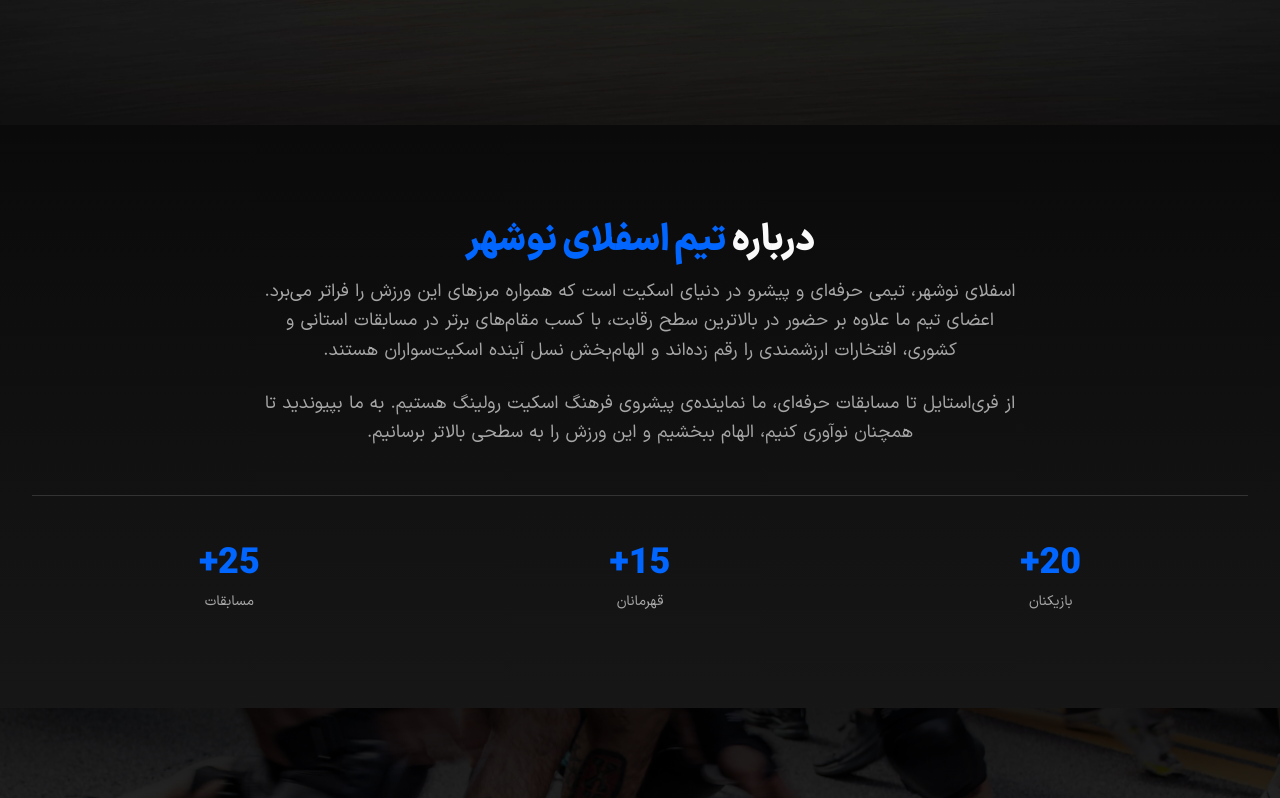
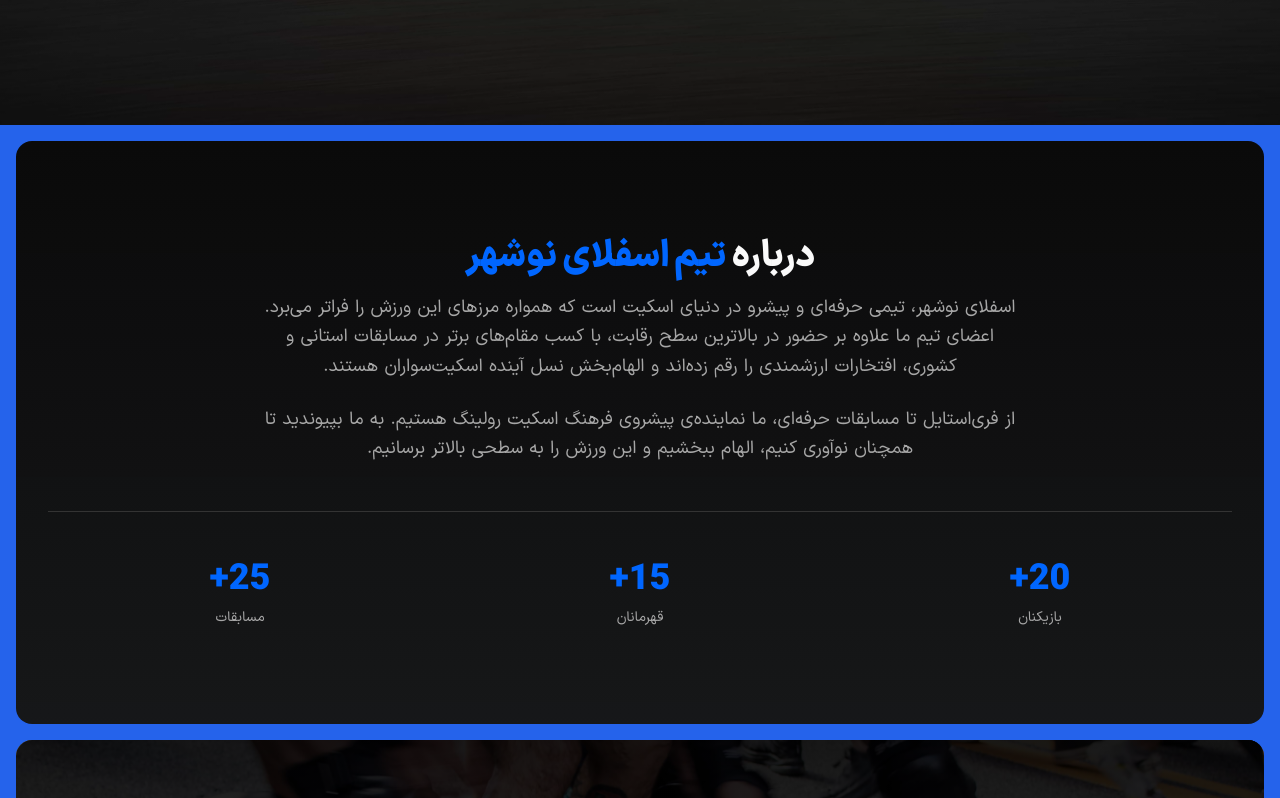
Before and after one commit to SFLY-NOWSHAHR/sfly-website, a Next.js app: page / in a window 1280 px wide. Shown: the part 740-1538 px from the top of the page. Built offline with nearby package versions, Linux system fonts and the light colour scheme.

Commit message:
added: margin to section

```diff
--- a/components/Section.tsx
+++ b/components/Section.tsx
@@ -6,7 +6,7 @@ interface SectionProps {
 
 export default function Section({ children, className = '', id }: SectionProps) {
   return (
-    <section id={id} className={`mx-auto max-w-7xl px-4 sm:px-6 lg:px-8 py-16 md:py-24 ${className}`}>
+    <section id={id} className={`mx-1 max-w-7xl px-4 sm:px-6 sm:mx-4 lg:px-8 py-16 md:py-24 rounded-2xl my-4 bg-background/95 backdrop-blur ${className}`}>
       {children}
     </section>
   )
```
